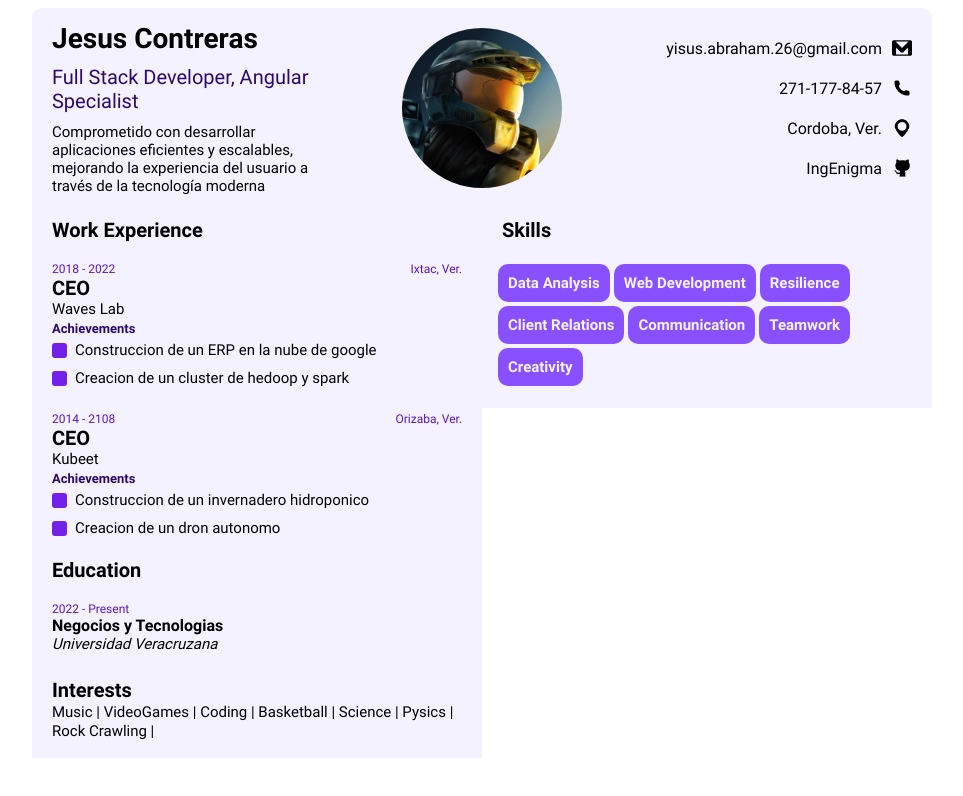
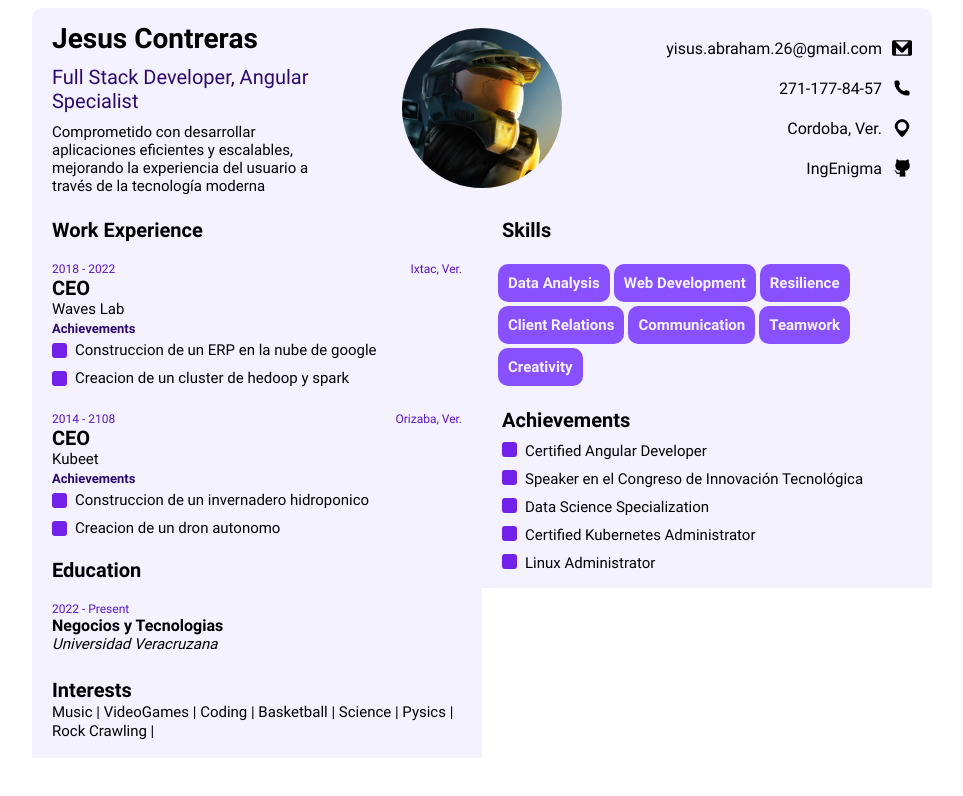
Before and after one commit to IngEnigma/IngEnigma.github.io, an Angular app: page / in a window 1280 px wide. Shown: the top 796 px of the page, without its empty margins (158-1121 px from the left). Built offline with nearby package versions, Linux system fonts and the light colour scheme.

Commit message:
create and update achivements branch #7

```diff
--- /dev/null
+++ b/src/app/achivements/achivements.component.css
@@ -0,0 +1,34 @@
+.achivements {
+  background-color: #f4f2ff;
+  width: 450px;
+  height: 180px;
+}
+
+#achivements_title {
+  margin: 0;
+  font-size: 20px;
+  font-weight: bold;
+  padding-left: 20px;
+  padding-bottom: 10px;
+}
+
+#achivements_items {
+  padding-left: 20px;
+  padding-bottom: 5px;
+  display: flex;
+  gap: 8px;
+}
+
+#item {
+  margin: 0;
+  font-size: 15px;
+  padding-bottom: 5px;
+}
+
+#cuadradito{
+    margin: 0px;
+    background-color: #7121e8;
+    border-radius: 3px;
+    width: 15px;
+    height: 15px;
+}
--- /dev/null
+++ b/src/app/achivements/achivements.component.html
@@ -0,0 +1,7 @@
+<section class="achivements">
+  <h1 id="achivements_title">Achievements</h1>
+  <div id="achivements_items" *ngFor="let item of achivements">
+    <div id="cuadradito"></div>
+    <p id="item">{{item.description}}</p>
+  </div>
+</section>
--- /dev/null
+++ b/src/app/achivements/achivements.component.ts
@@ -0,0 +1,45 @@
+import { Component } from '@angular/core';
+import { CommonModule } from '@angular/common';
+
+@Component({
+  selector: 'app-achivements',
+  standalone: true,
+  imports: [CommonModule],
+  templateUrl: './achivements.component.html',
+  styleUrl: './achivements.component.css'
+})
+export class AchivementsComponent {
+
+  achivements: Array<any> = []
+
+  constructor() {}
+
+  ngOnInit(): void {
+    let achivement1 = {
+      description: "Certified Angular Developer"
+    }
+
+    let achivement2 = {
+      description: "Speaker en el Congreso de Innovación Tecnológica"
+    }
+
+    let achivement3 = {
+      description: "Data Science Specialization"
+    }
+
+    let achivement4 = {
+      description: "Certified Kubernetes Administrator"
+    }
+
+    let achivement5 = {
+      description: "Linux Administrator"
+    }
+
+    this.achivements.push(achivement1);
+    this.achivements.push(achivement2);
+    this.achivements.push(achivement3);
+    this.achivements.push(achivement4);
+    this.achivements.push(achivement5);
+    console.log(this.achivements);
+  }
+}
--- a/src/app/app.component.html
+++ b/src/app/app.component.html
@@ -19,7 +19,7 @@
             <app-skills></app-skills>
         </div>
         <div id="achivements">
-
+            <app-achivements></app-achivements>
         </div>
         <div id="lenguages">
 
--- a/src/app/app.component.ts
+++ b/src/app/app.component.ts
@@ -5,6 +5,7 @@
 import { EducationComponent } from './education/education.component';
 import { InterestsComponent } from "./interests/interests.component";
 import { SkillsComponent } from './skills/skills.component';
+import { AchivementsComponent } from "./achivements/achivements.component";
 
 @Component({
   selector: 'app-root',
@@ -15,7 +16,8 @@
     WorkExperienceComponent,
     EducationComponent,
     InterestsComponent,
-    SkillsComponent
+    SkillsComponent,
+    AchivementsComponent
 ],
   templateUrl: './app.component.html',
   styleUrl: './app.component.css',
```
Also changed, not shown: 1 other file (tests, documents, lock files or other folders).
